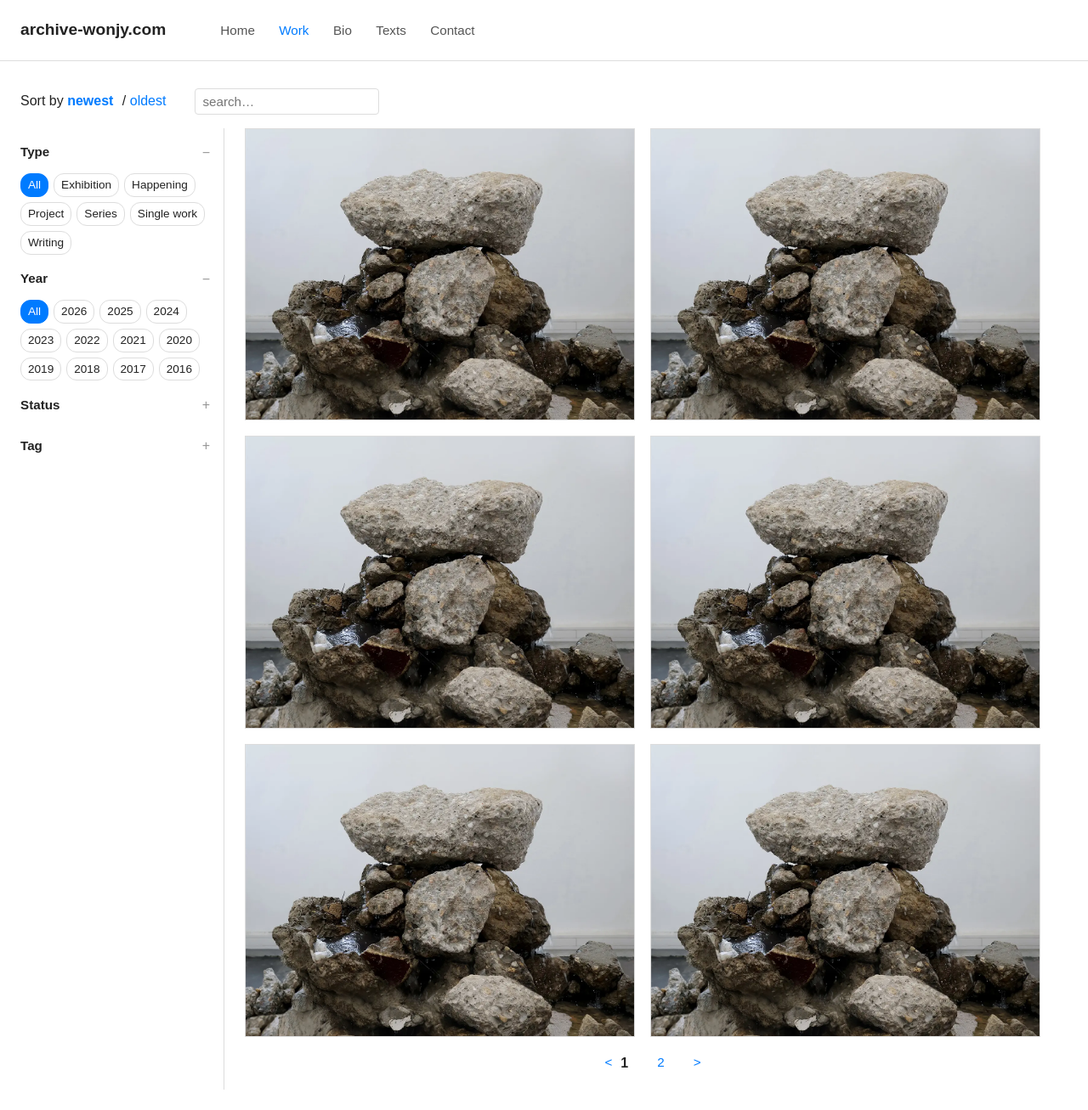
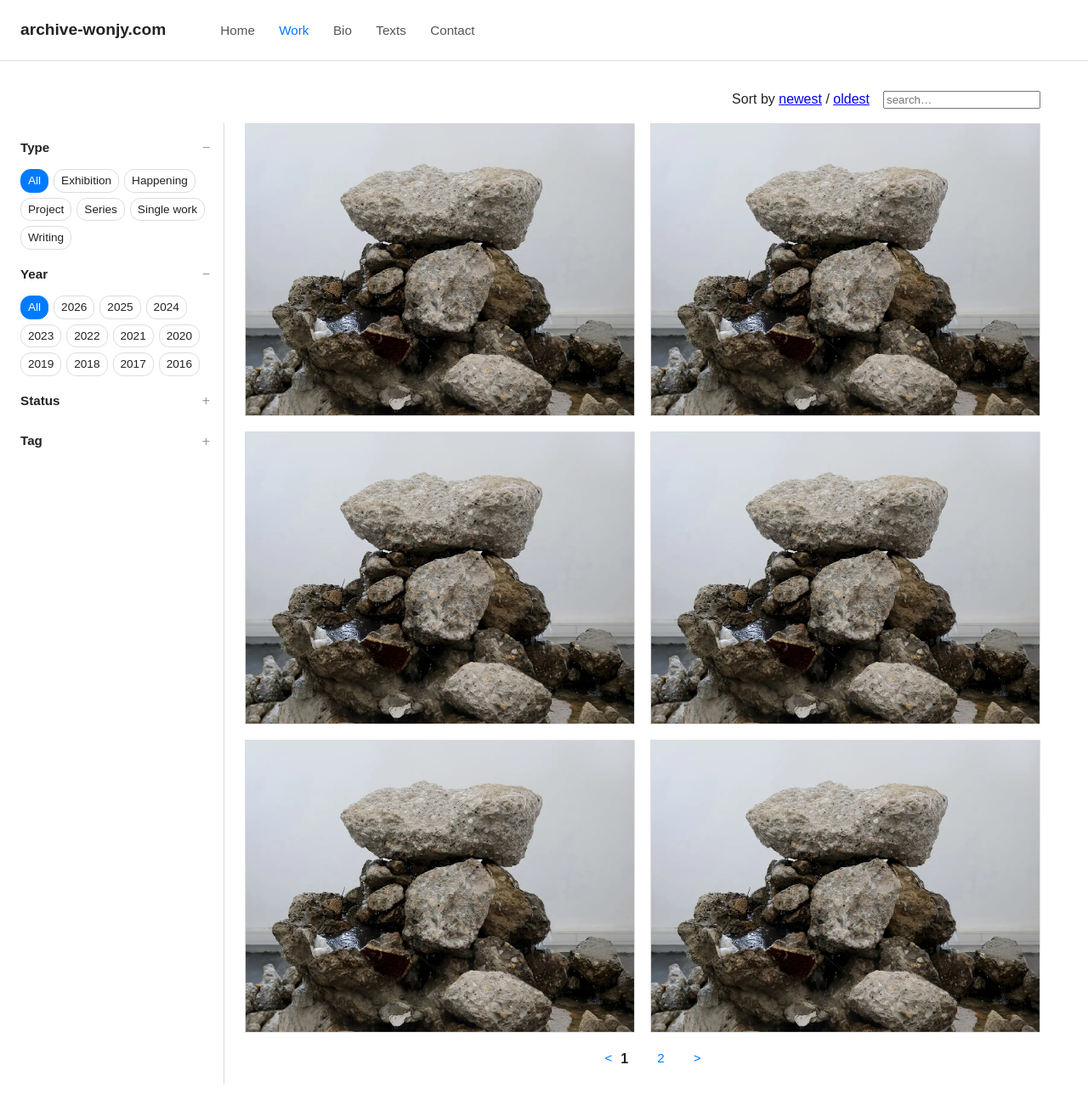
Before and after one commit to Won-Jy/archive-wonjy, a Jekyll site: the page built from work.html, in a window 1280 px wide. Shown: the whole page at 85% size. Built offline with Jekyll 4.4.1, drawn with Linux system fonts in a browser that asks for light colours.

Commit message:
Update work.html

```diff
--- a/work.html
+++ b/work.html
@@ -24,12 +24,13 @@ layout: none
     padding-left: 24px;  /* 왼쪽 여백 24px로 고정 */
     }
 
-    .topbar{display:flex;align-items:center;gap:16px;justify-content:flex-start;margin:8px 0 16px}
-    .sort a{color:var(--blue);text-decoration:none;margin-right:6px}
-    .sort a:hover{text-decoration:underline}
-    .sort a.active{font-weight:bold}
-    .search{margin-left:12px}
-    .search input{padding:6px 8px;border:1px solid var(--border);border-radius:4px;font-size:0.95em}
+    .topbar {
+    display: flex;
+    align-items: center;
+    gap: 16px;
+    justify-content: flex-end; /* 오른쪽 정렬 */
+    margin: 8px 0 16px;
+    }
 
     .layout{display:grid;grid-template-columns:240px 1fr;gap:24px}
     @media (max-width:960px){.layout{grid-template-columns:1fr}}
```
